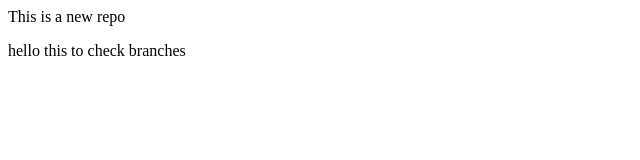
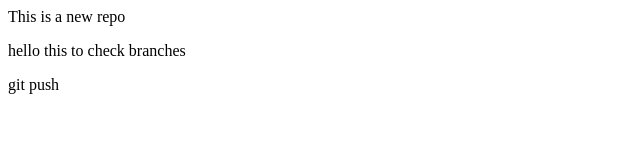
Before and after one commit to budigibhavani285/localrepo, a plain HTML site: page index.html in a window 1280 px wide. Shown: the full height of the page, 0-640 px from the left. Drawn offline with Linux system fonts and the light colour scheme.

Commit message:
checking new pull request

```diff
--- a/index.html
+++ b/index.html
@@ -1,2 +1,3 @@
 <p>This is a new repo</p>
 <p>hello this to check branches</p>
+<p>git push</p>
```
